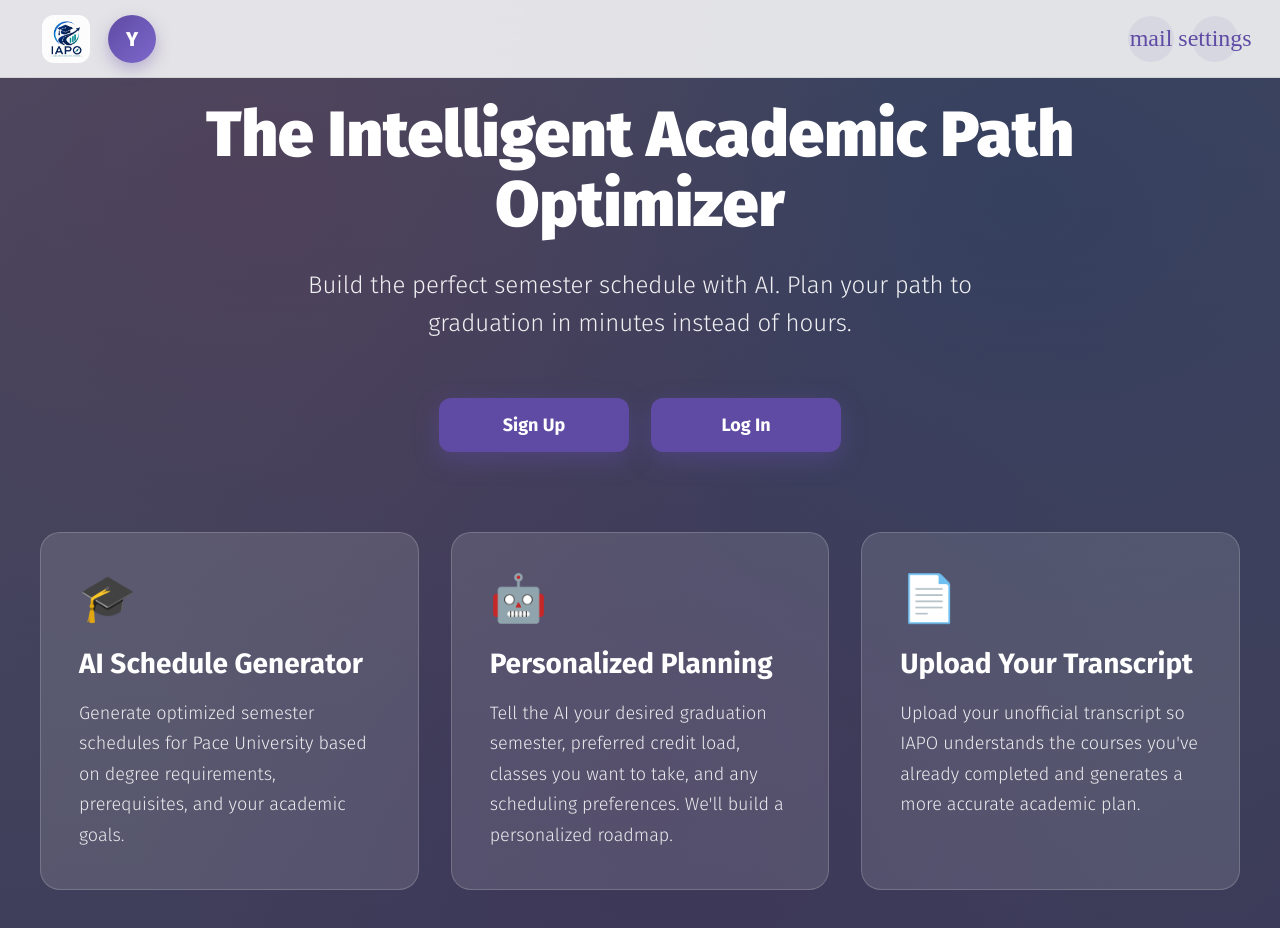
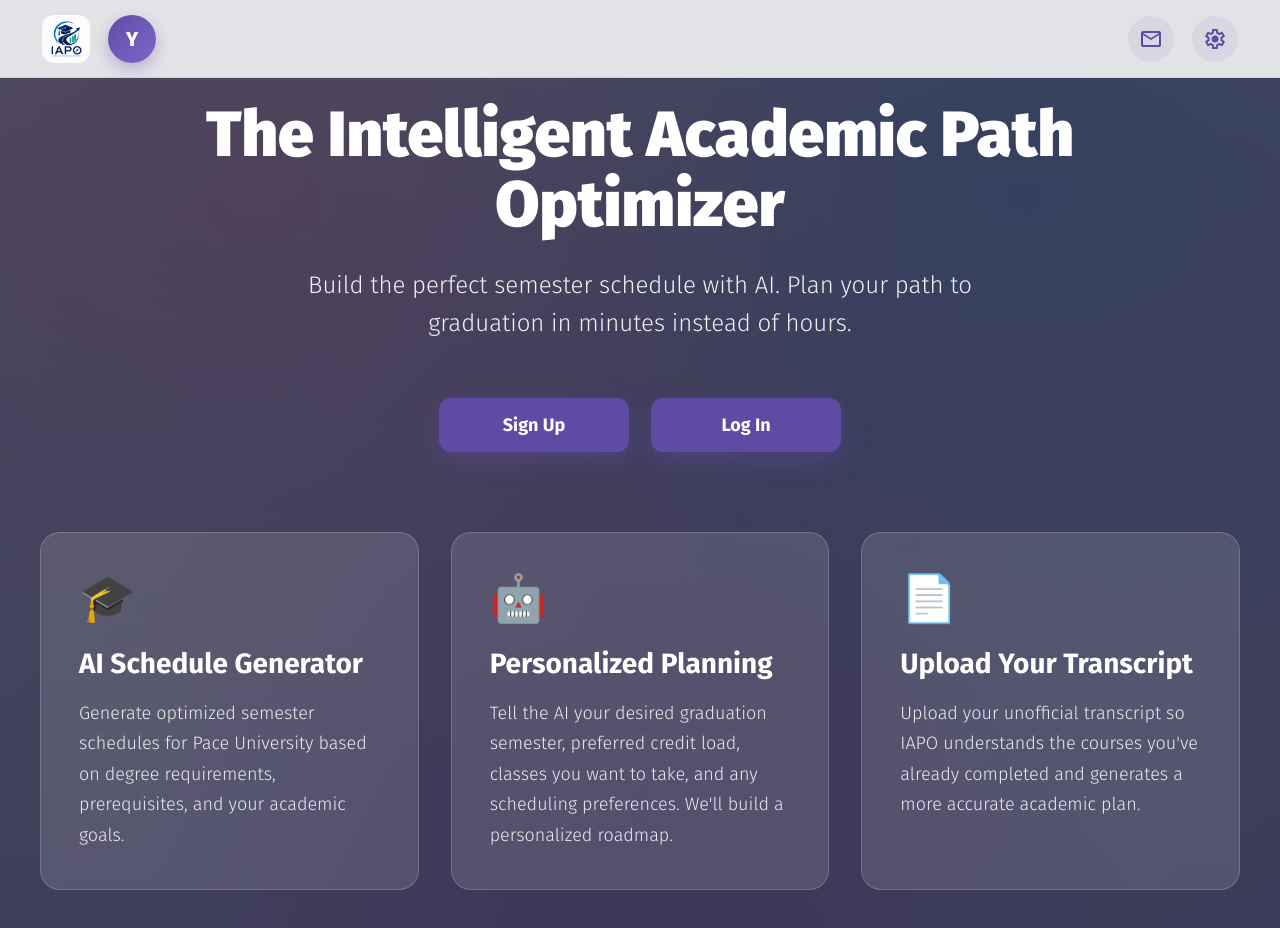
Before and after one commit to htmw/CS691-Summer2026-Team1, a React (Vite) app in the folder Frontend/: page / in a window 1280 px wide. Shown: the top 928 px of the page. Built offline with nearby package versions, Linux system fonts and the light colour scheme; no server answers.

Commit message:
Added ref to Google Stylesheet so Contact and Settings icons appear properly

```diff
--- a/Frontend/index.html
+++ b/Frontend/index.html
@@ -35,6 +35,7 @@
 
     <title>IAPO</title>
     <!-- Update this -->
+    <link rel="stylesheet" href="https://fonts.googleapis.com/css2?family=Material+Symbols+Outlined:opsz,wght,FILL,GRAD@20..48,100..700,0..1,-50..200" />
   </head>
 
   <body>
--- a/Frontend/package.json
+++ b/Frontend/package.json
@@ -16,6 +16,7 @@
     "react": "^19.2.7",
     "react-dom": "^19.2.7",
     "react-hot-toast": "^2.6.0",
+    "react-icons": "^5.7.0",
     "react-router-dom": "^7.18.1"
   },
   "devDependencies": {
--- a/Frontend/src/App.css
+++ b/Frontend/src/App.css
@@ -76,6 +76,18 @@
     transform: translateY(-3px);
 }
 
+.headerRight {
+    /* Change the font family */
+    font-family: 'Inter', 'Segoe UI', Tahoma, Geneva, Verdana, sans-serif;
+
+    /* Adjust size and weight to make it look polished */
+    font-size: 16px;
+    font-weight: 500;
+
+    /* Optional: change the color so it's not default blue */
+    color: #333333;
+    text-decoration: none; /* Removes the underline */
+}
 /* ===========================
    Shared Form Styles
 =========================== */
```
Also changed, not shown: 1 other file (tests, documents, lock files or other folders).
